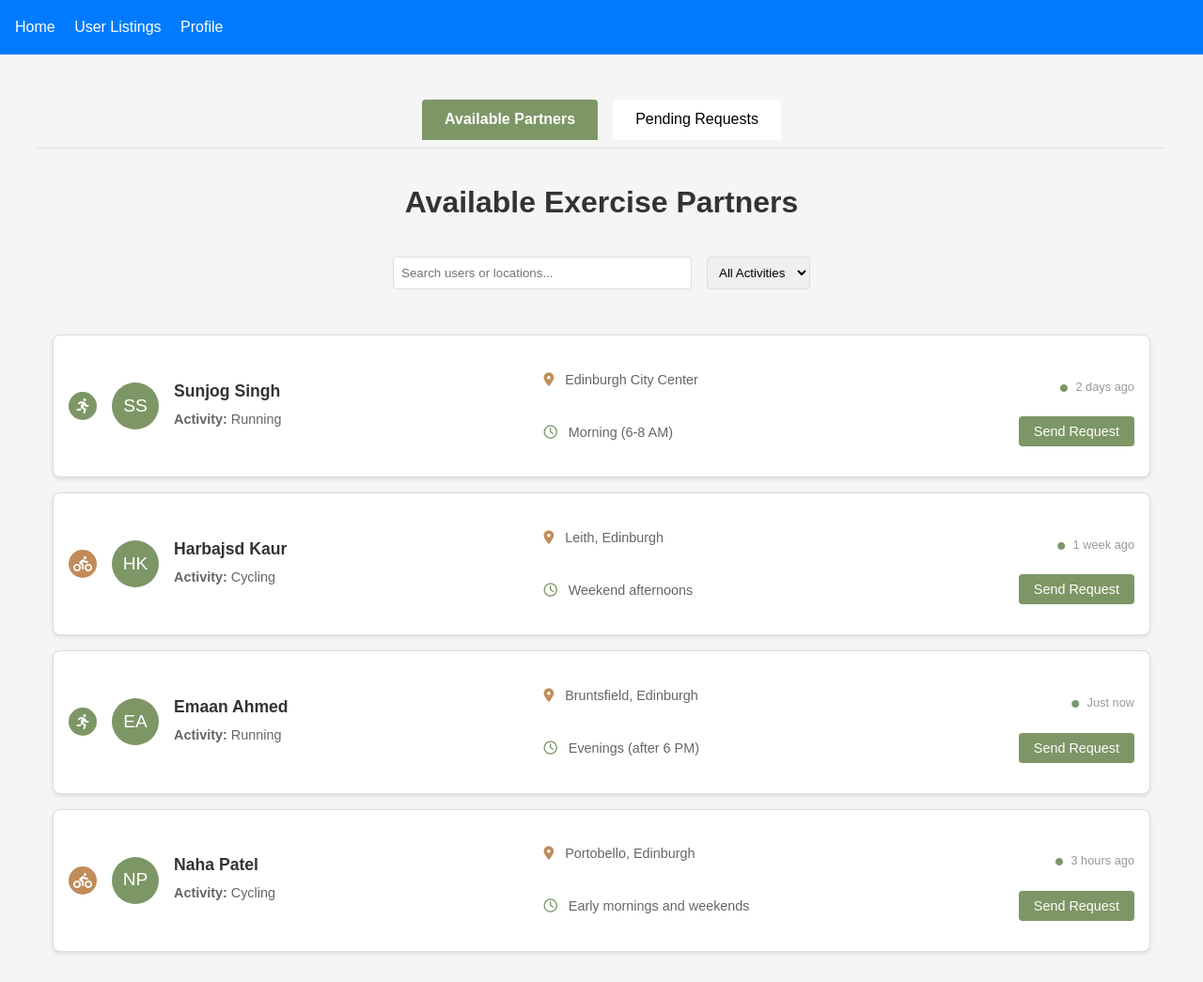
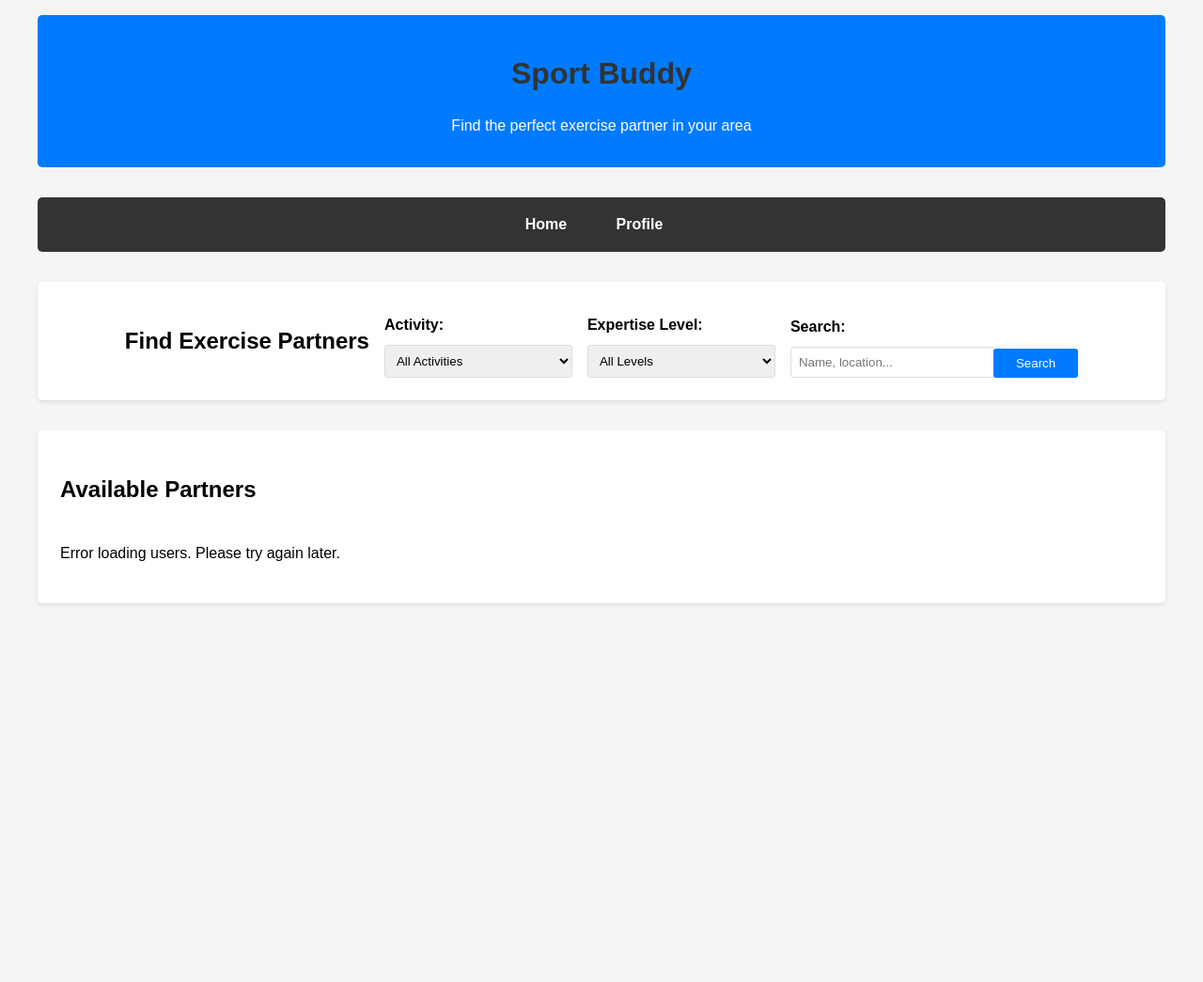
Before and after one commit to Emaan777/SoftwareEngingeeringCW, a web app: file pg-sd2-2/app/static/listing.html in a window 1280 px wide. Shown: the whole page at 94% size. After the commit the page ends 644 px from the top, so only its background shows below. Run offline with its HTML, style and script files only (its server is not run), Linux system fonts and the light colour scheme.

Commit message:
Edited app.js after bugs while merging

```diff
--- a/pg-sd2-2/app/app.js
+++ b/pg-sd2-2/app/app.js
@@ -1,9 +1,15 @@
 // Import express.js
 const express = require("express");
 const path = require("path");
+// Temporarily comment out the DB connection to prevent errors
+// const db = require("./db");
 
 // Create express app
 var app = express();
+
+// Set up Pug as the view engine
+app.set('view engine', 'pug');
+app.set('views', path.join(__dirname, 'views'));
 
 // Add static files location
 app.use(express.static(path.join(__dirname, "static")));
@@ -95,28 +101,23 @@
 // Profile route
 app.get("/profile/:email", function (req, res) {
     res.sendFile(path.join(__dirname, "static", "profile.html"));
+});
+
 //  UPDATED PROFILE ROUTE (NO SESSION, JUST STATIC EMAIL FOR TESTING)
-app.get("/profile", async function (req, res) {
-    try {
-        const userEmail = "john.smith@gmail.com";
+app.get("/profile", function (req, res) {
+    // Use hardcoded sample data since we're having database connection issues
+    const sampleUser = {
+        FirstName: "John",
+        LastName: "Smith",
+        Email: "john.smith@gmail.com",
+        ExercisePreference: "Running",
+        Expertise: "Beginner",
+        DateOfBirth: "1990-05-15",
+        Location: "Edinburgh City Center",
+        PreferredTime: "Morning (6-8 AM)"
+    };
 
-       var sql = 'SELECT * FROM `User` WHERE `Email` = ? ';
-       var params = [userEmail]
-        //const result = await db.query("SELECT * FROM User WHERE Email = ?", [userEmail]);
-        var result = await db.query(sql,params)
-        console.log(result);
-
-        //console.log("Database Query Result:", result); //  Log the actual query result
-
-        if (result.length === 0) {
-            return res.status(404).send("User not found");
-        }
-
-        res.render("profile", { user: result[0] }); // Pass user data to Pug template
-    } catch (error) {
-        console.error("Database Query Error:", error); //  Log actual error
-        res.status(500).send(`Error retrieving user data: ${error.message}`); // Show real error
-    }
+    res.render("profile", { user: sampleUser });
 });
 
 // Start server on port 3001, explicitly listening on all interfaces
--- a/pg-sd2-2/app/static/css/styles.css
+++ b/pg-sd2-2/app/static/css/styles.css
@@ -1,9 +1,9 @@
 body {
-    font-family: 'Arial', sans-serif;
+    font-family: Arial, sans-serif;
     line-height: 1.6;
     margin: 0;
     padding: 0;
-    background: #f5f5f5;
+    background-color: #f5f5f5;
 }
 
 .container {
@@ -12,18 +12,168 @@
     padding: 1rem;
 }
 
+header {
+    text-align: center;
+    margin-bottom: 2rem;
+    padding: 1rem;
+    background-color: #007bff;
+    color: white;
+    border-radius: 5px;
+}
+
+header h1 {
+    margin-bottom: 0.5rem;
+}
+
 nav {
-    background: #007bff;
+    background: #333;
     padding: 1rem;
     margin-bottom: 2rem;
+    border-radius: 5px;
+    text-align: center;
 }
 
 nav a {
     color: white;
     text-decoration: none;
     margin-right: 1rem;
+    font-weight: bold;
+    padding: 0.5rem 1rem;
+    border-radius: 3px;
+    transition: background-color 0.3s;
 }
 
 nav a:hover {
-    text-decoration: underline;
+    background-color: #555;
 }
+
+.search-section {
+    background-color: white;
+    padding: 1.5rem;
+    border-radius: 5px;
+    box-shadow: 0 2px 4px rgba(0, 0, 0, 0.1);
+    margin-bottom: 2rem;
+}
+
+.search-filters {
+    display: flex;
+    flex-wrap: wrap;
+    gap: 1rem;
+    align-items: flex-end;
+}
+
+.filter {
+    flex: 1;
+    min-width: 200px;
+}
+
+.filter label {
+    display: block;
+    margin-bottom: 0.5rem;
+    font-weight: bold;
+}
+
+.filter select,
+.filter input {
+    width: 100%;
+    padding: 0.5rem;
+    border: 1px solid #ddd;
+    border-radius: 3px;
+}
+
+#search-button {
+    background-color: #007bff;
+    color: white;
+    border: none;
+    padding: 0.5rem 1.5rem;
+    border-radius: 3px;
+    cursor: pointer;
+    transition: background-color 0.3s;
+}
+
+#search-button:hover {
+    background-color: #0056b3;
+}
+
+.results-section {
+    background-color: white;
+    padding: 1.5rem;
+    border-radius: 5px;
+    box-shadow: 0 2px 4px rgba(0, 0, 0, 0.1);
+}
+
+.user-results {
+    display: grid;
+    grid-template-columns: repeat(auto-fill, minmax(300px, 1fr));
+    gap: 1.5rem;
+}
+
+.user-card {
+    border: 1px solid #ddd;
+    border-radius: 5px;
+    padding: 1rem;
+    background-color: #f9f9f9;
+    box-shadow: 0 1px 3px rgba(0, 0, 0, 0.1);
+}
+
+.user-card h3 {
+    margin-top: 0;
+    margin-bottom: 1rem;
+    color: #007bff;
+}
+
+.user-card p {
+    margin: 0.5rem 0;
+}
+
+.user-card .view-profile {
+    display: inline-block;
+    margin-top: 1rem;
+    background-color: #28a745;
+    color: white;
+    text-decoration: none;
+    padding: 0.5rem 1rem;
+    border-radius: 3px;
+    transition: background-color 0.3s;
+}
+
+.user-card .view-profile:hover {
+    background-color: #218838;
+}
+
+/* Profile page styles */
+.profile-container {
+    max-width: 800px;
+    margin: 0 auto;
+    background-color: white;
+    padding: 20px;
+    border-radius: 8px;
+    box-shadow: 0 2px 4px rgba(0, 0, 0, 0.1);
+}
+
+h1 {
+    color: #333;
+    text-align: center;
+    margin-bottom: 30px;
+}
+
+.profile-info {
+    padding: 20px;
+    background-color: #f9f9f9;
+    border-radius: 4px;
+}
+
+.profile-info p {
+    margin: 10px 0;
+    padding: 8px;
+    border-bottom: 1px solid #eee;
+}
+
+.profile-info p:last-child {
+    border-bottom: none;
+}
+
+strong {
+    color: #555;
+    margin-right: 10px;
+}
--- a/pg-sd2-2/app/static/listing.html
+++ b/pg-sd2-2/app/static/listing.html
@@ -1,144 +1,122 @@
 <!DOCTYPE html>
-<html>
+<html lang="en">
 <head>
+    <meta charset="UTF-8">
+    <meta name="viewport" content="width=device-width, initial-scale=1.0">
     <title>Sport Buddy - Find Your Exercise Partner</title>
     <link rel="stylesheet" href="/css/styles.css">
     <link rel="stylesheet" href="/css/listing.css">
     <link rel="stylesheet" href="https://cdnjs.cloudflare.com/ajax/libs/font-awesome/6.0.0/css/all.min.css">
 </head>
 <body>
+    <div class="container">
+        <header>
+            <h1>Sport Buddy</h1>
+            <p>Find the perfect exercise partner in your area</p>
+        </header>
+
         <nav>
             <a href="/">Home</a>
-        <a href="/listing">User Listings</a>
             <a href="/profile">Profile</a>
         </nav>
 
-    <div class="container">
-        <div class="tabs">
-            <button id="available-tab" class="tab-btn active">Available Partners</button>
-            <button id="pending-tab" class="tab-btn">Pending Requests</button>
-        </div>
-
-        <div id="available-section" class="tab-content active">
-            <h1 class="page-title">Available Exercise Partners</h1>
-
-            <div class="search-section">
-                <input id="search-input" type="text" placeholder="Search users or locations...">
-                <select id="filter-select">
-                    <option value="all">All Activities</option>
+        <main>
+            <section class="search-section">
+                <h2>Find Exercise Partners</h2>
+                <div class="search-filters">
+                    <div class="filter">
+                        <label for="activity">Activity:</label>
+                        <select id="activity">
+                            <option value="">All Activities</option>
                             <option value="Running">Running</option>
                             <option value="Cycling">Cycling</option>
                         </select>
                     </div>
 
-            <div id="users-list" class="users-list">
-                <!-- User list items will be dynamically inserted here -->
-            </div>
+                    <div class="filter">
+                        <label for="expertise">Expertise Level:</label>
+                        <select id="expertise">
+                            <option value="">All Levels</option>
+                            <option value="Beginner">Beginner</option>
+                            <option value="Average">Average</option>
+                            <option value="Advanced">Advanced</option>
+                        </select>
                     </div>
 
-        <div id="pending-section" class="tab-content">
-            <h1 class="page-title">Pending Requests</h1>
-            <div id="pending-list" class="users-list">
-                <!-- Pending requests will be dynamically inserted here -->
-            </div>
-            <p id="no-pending" class="no-users">You don't have any pending requests yet.</p>
+                    <div class="filter">
+                        <label for="search">Search:</label>
+                        <input type="text" id="search" placeholder="Name, location...">
                     </div>
 
-        <template id="user-list-item-template">
-            <div class="user-list-item">
-                <div class="user-list-left">
-                    <div class="activity-icon">
-                        <i></i>
+                    <button id="search-button">Search</button>
                 </div>
-                    <div class="user-image">
-                        <div class="placeholder-image">
-                            <span></span>
+            </section>
+
+            <section class="results-section">
+                <h2>Available Partners</h2>
+                <div id="results" class="user-results">
+                    <!-- User cards will be loaded here dynamically -->
+                    <p>Loading users...</p>
                 </div>
-                    </div>
-                    <div class="user-basic-info">
-                        <h3></h3>
-                        <p class="exercise-preference">
-                            <strong>Activity: </strong>
-                            <span></span>
-                        </p>
-                    </div>
-                </div>
-                <div class="user-list-middle">
-                    <div class="location-row">
-                        <p class="location">
-                            <i class="fas fa-map-marker-alt"></i>
-                            <span></span>
-                        </p>
-                    </div>
-                    <div class="time-row">
-                        <p class="preferred-time">
-                            <i class="far fa-clock"></i>
-                            <span></span>
-                        </p>
-                    </div>
-                </div>
-                <div class="user-list-right">
-                    <p class="last-active">
-                        <i class="fas fa-circle"></i>
-                        <span></span>
-                    </p>
-                    <button class="send-request-btn">Send Request</button>
-                </div>
-            </div>
-        </template>
-
-        <template id="pending-list-item-template">
-            <div class="user-list-item pending-item">
-                <div class="user-list-left">
-                    <div class="activity-icon">
-                        <i></i>
-                    </div>
-                    <div class="user-image">
-                        <div class="placeholder-image">
-                            <span></span>
-                        </div>
-                    </div>
-                    <div class="user-basic-info">
-                        <h3></h3>
-                        <p class="exercise-preference">
-                            <strong>Activity: </strong>
-                            <span></span>
-                        </p>
-                    </div>
-                </div>
-                <div class="user-list-middle">
-                    <div class="location-row">
-                        <p class="location">
-                            <i class="fas fa-map-marker-alt"></i>
-                            <span></span>
-                        </p>
-                    </div>
-                    <div class="request-status">
-                        <p class="status-text">
-                            <i class="fas fa-hourglass-half"></i>
-                            <span>Request pending</span>
-                        </p>
-                        <p class="request-date">
-                            <span></span>
-                        </p>
-                    </div>
-                </div>
-                <div class="user-list-right">
-                    <button class="cancel-request-btn">Cancel Request</button>
-                </div>
-            </div>
-        </template>
-
-        <!-- Request Sent Modal -->
-        <div id="request-modal" class="modal">
-            <div class="modal-content">
-                <span class="close-modal">&times;</span>
-                <p>Request sent successfully!</p>
-                <p>The user will be notified of your interest to exercise together.</p>
-            </div>
-        </div>
+            </section>
+        </main>
     </div>
 
-    <script src="/js/listing.js"></script>
+    <script>
+        // Simple script to fetch and display users
+        document.addEventListener('DOMContentLoaded', () => {
+            fetchUsers();
+
+            // Set up search button
+            document.getElementById('search-button').addEventListener('click', fetchUsers);
+
+            function fetchUsers() {
+                const activity = document.getElementById('activity').value;
+                const expertise = document.getElementById('expertise').value;
+                const search = document.getElementById('search').value;
+
+                let url = '/api/users?';
+                if (activity) url += `activity=${activity}&`;
+                if (expertise) url += `expertise=${expertise}&`;
+                if (search) url += `search=${search}&`;
+
+                fetch(url)
+                    .then(response => response.json())
+                    .then(users => {
+                        const resultsDiv = document.getElementById('results');
+
+                        if (users.length === 0) {
+                            resultsDiv.innerHTML = '<p>No users found matching your criteria.</p>';
+                            return;
+                        }
+
+                        resultsDiv.innerHTML = '';
+
+                        users.forEach(user => {
+                            const userCard = document.createElement('div');
+                            userCard.className = 'user-card';
+
+                            userCard.innerHTML = `
+                                <h3>${user.FirstName} ${user.LastName}</h3>
+                                <p><strong>Activity:</strong> ${user.ExercisePreference}</p>
+                                <p><strong>Expertise:</strong> ${user.Expertise}</p>
+                                <p><strong>Location:</strong> ${user.Location || 'Not specified'}</p>
+                                <p><strong>Preferred Time:</strong> ${user.PreferredTime || 'Flexible'}</p>
+                                <p><strong>Last Active:</strong> ${user.LastActive || 'Unknown'}</p>
+                                <p>${user.Bio || 'No bio available.'}</p>
+                                <a href="/profile/${user.Email}" class="view-profile">View Profile</a>
+                            `;
+
+                            resultsDiv.appendChild(userCard);
+                        });
+                    })
+                    .catch(error => {
+                        console.error('Error fetching users:', error);
+                        document.getElementById('results').innerHTML =
+                            '<p>Error loading users. Please try again later.</p>';
+                    });
+            }
+        });
+    </script>
 </body>
 </html>
```
Also changed, not shown: pg-sd2-2/app/db.js (added, +14 -0 lines), pg-sd2-2/app/static/profile.html (added, +48 -0 lines), pg-sd2-2/app/views/profile.pug (+27 -44 lines), 1 other file. Lines whose indentation alone changed are shown as unchanged.
